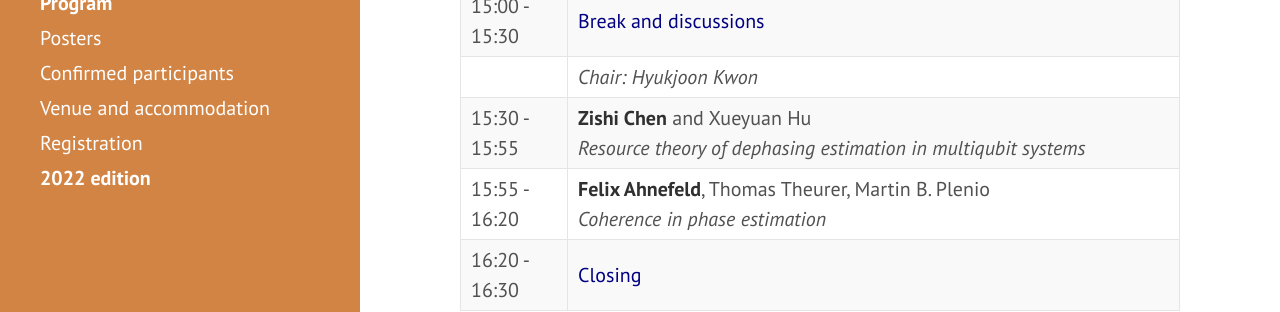
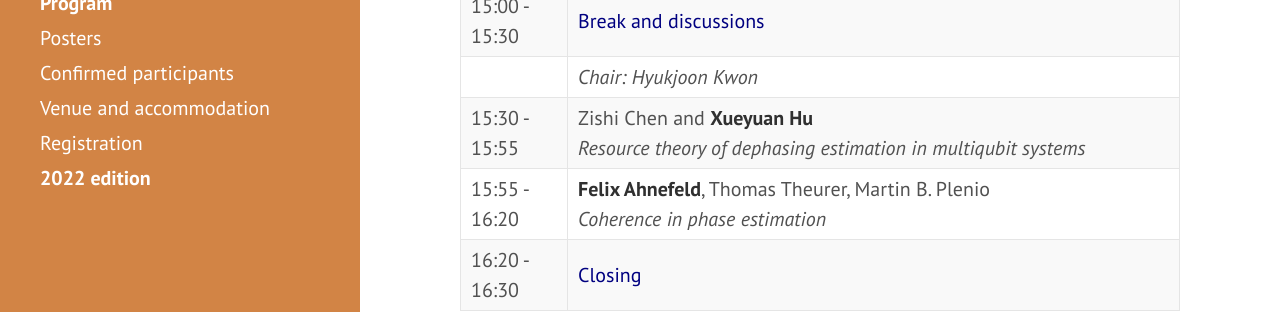
Before and after one commit to RyujiPat2/RyujiPat2.github.io, a Jekyll site: the page built from program.md, in a window 1280 px wide and 900 px high, scrolled down 6212 px. Shown: the part 429-741 px from the top of the window. Built offline with Jekyll 4.4.1, drawn with Linux system fonts in a browser that asks for light colours; nearby versions of some CDN libraries.

```diff
--- a/program.md
+++ b/program.md
@@ -124,6 +124,6 @@ order: 2
 | 14:35 - 15:00  | **Alexander Streltsov** <br /><i>Multipartite entanglement theory with entanglement-nonincreasing operations</i>         |
 | 15:00 - 15:30  | <span class="p-invited">Break and discussions</span>        |
 || *Chair: Hyukjoon Kwon* |
-| 15:30 - 15:55  | **Zishi Chen** and Xueyuan Hu<br /><i>Resource theory of dephasing estimation in multiqubit systems</i>    |
+| 15:30 - 15:55  | Zishi Chen and **Xueyuan Hu**<br /><i>Resource theory of dephasing estimation in multiqubit systems</i>    |
 | 15:55 - 16:20  | **Felix Ahnefeld**, Thomas Theurer, Martin B. Plenio<br /><i>Coherence in phase estimation</i>    |
 | 16:20 - 16:30  | <span class="p-invited">Closing </span>         |
```
